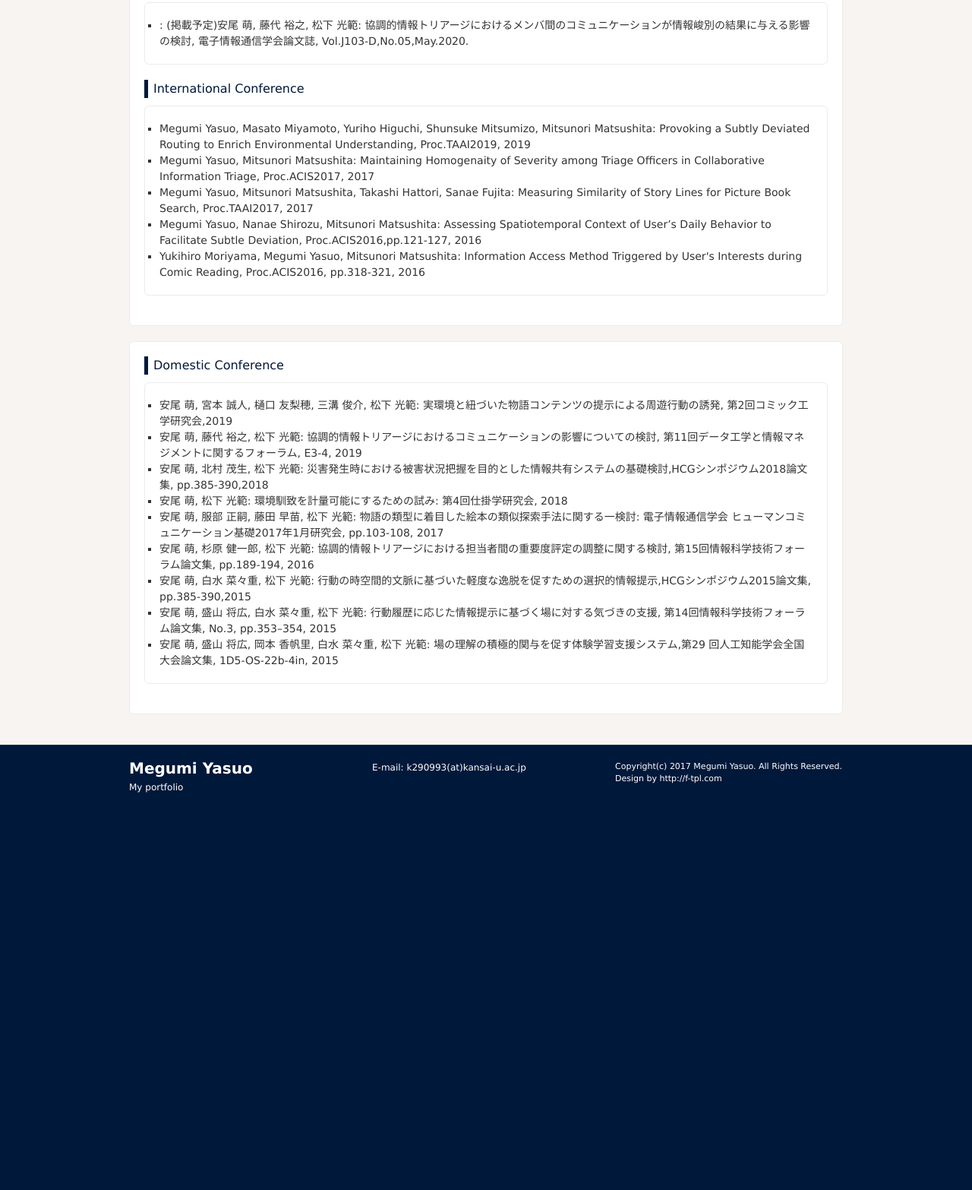
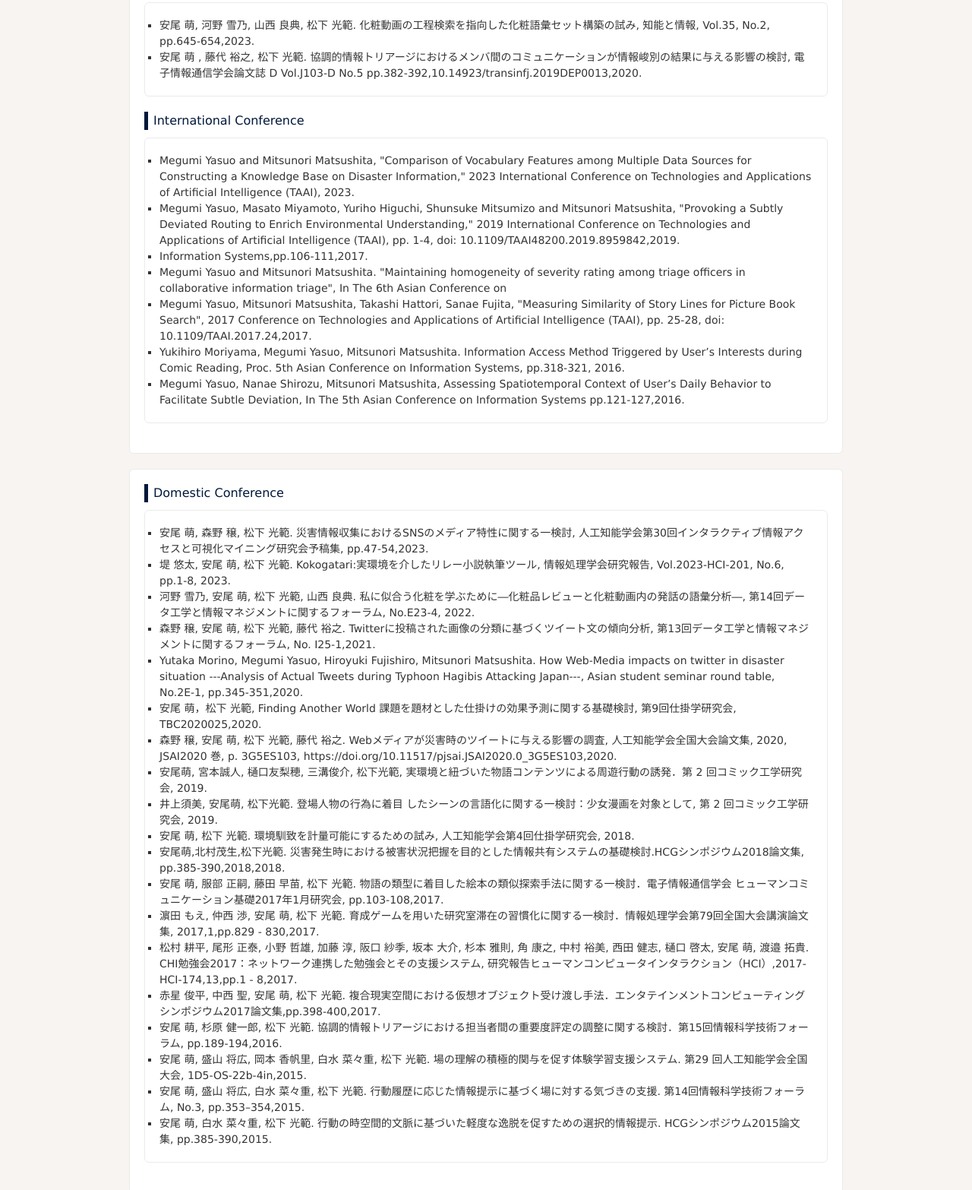
Before and after one commit to meg-github/Portfolio, a plain HTML site: page publication.html in a window 1280 px wide. Shown: the part 468-2034 px from the top of the page at 76% size. Before the commit the page ends 1553 px from the top, so only its background shows below. Drawn offline with Linux system fonts and the light colour scheme.

Commit message:
update works
業績の項目を一新

```diff
--- a/publication.html
+++ b/publication.html
@@ -56,30 +56,45 @@
 		<section class="content">
 			<h3 class="heading">Journal</h3>
 			<ul class="paper_list">
-				<li>: (掲載予定)安尾 萌, 藤代 裕之, 松下 光範: 協調的情報トリアージにおけるメンバ間のコミュニケーションが情報峻別の結果に与える影響の検討, 電子情報通信学会論文誌, Vol.J103-D,No.05,May.2020.</li>
+				<li>安尾 萌, 河野 雪乃, 山西 良典, 松下 光範. 化粧動画の工程検索を指向した化粧語彙セット構築の試み, 知能と情報, Vol.35, No.2, pp.645-654,2023.</li>
+				<li>安尾 萌 , 藤代 裕之,  松下 光範. 協調的情報トリアージにおけるメンバ間のコミュニケーションが情報峻別の結果に与える影響の検討, 電子情報通信学会論文誌 D Vol.J103-D No.5 pp.382-392,10.14923/transinfj.2019DEP0013,2020.</li>
+
 			</ul>
 			<h3 class="heading">International Conference</h3>
 			<ul class="paper_list">
-				<li>Megumi Yasuo, Masato Miyamoto, Yuriho Higuchi, Shunsuke Mitsumizo, Mitsunori Matsushita: Provoking a Subtly Deviated Routing to Enrich Environmental Understanding, Proc.TAAI2019, 2019</li>
-				<li>Megumi Yasuo, Mitsunori Matsushita: Maintaining Homogenaity of Severity among Triage Officers in Collaborative Information Triage, Proc.ACIS2017, 2017</li>
-				<li>Megumi Yasuo, Mitsunori Matsushita, Takashi Hattori, Sanae Fujita: Measuring Similarity of Story Lines for Picture Book Search, Proc.TAAI2017, 2017</li>
-				<li>Megumi Yasuo, Nanae Shirozu, Mitsunori Matsushita: Assessing Spatiotemporal Context of User’s Daily Behavior to Facilitate Subtle Deviation, Proc.ACIS2016,pp.121-127, 2016</li>
-				<li>Yukihiro Moriyama, Megumi Yasuo, Mitsunori Matsushita: Information Access Method Triggered by User's Interests during Comic Reading, Proc.ACIS2016, pp.318-321, 2016</li>
+				<li>Megumi Yasuo and  Mitsunori Matsushita, "Comparison of Vocabulary Features among Multiple Data Sources for Constructing a Knowledge Base on Disaster Information," 2023 International Conference on Technologies and Applications of Artiﬁcial Intelligence (TAAI), 2023.</li>
+				<li>Megumi Yasuo, Masato Miyamoto, Yuriho Higuchi, Shunsuke Mitsumizo and Mitsunori Matsushita, "Provoking a Subtly Deviated Routing to Enrich Environmental Understanding," 2019 International Conference on Technologies and Applications of Artiﬁcial Intelligence (TAAI), pp. 1-4, doi: 10.1109/TAAI48200.2019.8959842,2019.</li>
+				<li>Information Systems,pp.106-111,2017.</li>
+				<li>Megumi Yasuo and Mitsunori Matsushita. "Maintaining homogeneity of severity rating among triage officers in collaborative information triage", In The 6th Asian Conference on</li>
+				<li>Megumi Yasuo, Mitsunori Matsushita, Takashi Hattori, Sanae Fujita, "Measuring Similarity of Story Lines for Picture Book Search", 2017 Conference on Technologies and Applications of Artificial Intelligence (TAAI), pp. 25-28, doi: 10.1109/TAAI.2017.24,2017.</li>
+				<li>Yukihiro Moriyama, Megumi Yasuo, Mitsunori Matsushita. Information Access Method Triggered by User’s Interests during Comic Reading, Proc. 5th Asian Conference on Information Systems, pp.318-321, 2016.</li>
+				<li>Megumi Yasuo, Nanae Shirozu, Mitsunori Matsushita, Assessing Spatiotemporal Context of User’s Daily Behavior to Facilitate Subtle Deviation, In The 5th Asian Conference on Information Systems pp.121-127,2016.</li>
+
 			</article>
 		</section>
 
 		<section class="content">
 			<h3 class="heading">Domestic Conference</h3>
 			<ul class="paper_list">
-				<li>安尾 萌, 宮本 誠人, 樋口 友梨穂, 三溝 俊介, 松下 光範: 実環境と紐づいた物語コンテンツの提示による周遊行動の誘発, 第2回コミック工学研究会,2019</li>
-				<li>安尾 萌, 藤代 裕之, 松下 光範: 協調的情報トリアージにおけるコミュニケーションの影響についての検討, 第11回データ工学と情報マネジメントに関するフォーラム, E3-4, 2019</li>
-				<li>安尾 萌, 北村 茂生, 松下 光範: 災害発生時における被害状況把握を目的とした情報共有システムの基礎検討,HCGシンポジウム2018論文集, pp.385-390,2018</li>
-				<li>安尾 萌, 松下 光範: 環境馴致を計量可能にするための試み: 第4回仕掛学研究会, 2018</li>
-				<li>安尾 萌, 服部 正嗣, 藤田 早苗, 松下 光範: 物語の類型に着目した絵本の類似探索手法に関する一検討: 電子情報通信学会 ヒューマンコミュニケーション基礎2017年1月研究会, pp.103-108, 2017</li>
-				<li>安尾 萌, 杉原 健一郎, 松下 光範: 協調的情報トリアージにおける担当者間の重要度評定の調整に関する検討, 第15回情報科学技術フォーラム論文集, pp.189-194, 2016</li>
-				<li>安尾 萌, 白水 菜々重, 松下 光範: 行動の時空間的文脈に基づいた軽度な逸脱を促すための選択的情報提示,HCGシンポジウム2015論文集, pp.385-390,2015</li>
-				<li>安尾 萌, 盛山 将広, 白水 菜々重, 松下 光範: 行動履歴に応じた情報提示に基づく場に対する気づきの支援, 第14回情報科学技術フォーラム論文集, No.3, pp.353–354, 2015</li>
-				<li>安尾 萌, 盛山 将広, 岡本 香帆里, 白水 菜々重, 松下 光範: 場の理解の積極的関与を促す体験学習支援システム,第29 回人工知能学会全国大会論文集, 1D5-OS-22b-4in, 2015</li>
+				<li>安尾 萌, 森野 穣, 松下 光範. 災害情報収集におけるSNSのメディア特性に関する一検討, 人工知能学会第30回インタラクティブ情報アクセスと可視化マイニング研究会予稿集, pp.47-54,2023.</li>
+				<li>堤 悠太, 安尾 萌, 松下 光範. Kokogatari:実環境を介したリレー小説執筆ツール, 情報処理学会研究報告, Vol.2023-HCI-201, No.6, pp.1-8, 2023.</li>
+				<li>河野 雪乃, 安尾 萌, 松下 光範, 山西 良典. 私に似合う化粧を学ぶために―化粧品レビューと化粧動画内の発話の語彙分析―, 第14回データ工学と情報マネジメントに関するフォーラム, No.E23-4, 2022.</li>
+				<li>森野 穣, 安尾 萌, 松下 光範, 藤代 裕之. Twitterに投稿された画像の分類に基づくツイート文の傾向分析, 第13回データ工学と情報マネジメントに関するフォーラム, No. I25-1,2021.</li>
+				<li>Yutaka Morino, Megumi Yasuo, Hiroyuki Fujishiro, Mitsunori Matsushita. How Web-Media impacts on twitter in disaster situation ---Analysis of Actual Tweets during Typhoon Hagibis Attacking Japan---, Asian student seminar round table, No.2E-1, pp.345-351,2020.</li>
+				<li>安尾 萌，松下 光範, Finding Another World 課題を題材とした仕掛けの効果予測に関する基礎検討, 第9回仕掛学研究会, TBC2020025,2020.</li>
+				<li>森野 穣, 安尾 萌, 松下 光範, 藤代 裕之. Webメディアが災害時のツイートに与える影響の調査, 人工知能学会全国大会論文集, 2020, JSAI2020 巻, p. 3G5ES103, https://doi.org/10.11517/pjsai.JSAI2020.0_3G5ES103,2020.</li>
+				<li>安尾萌, 宮本誠人, 樋口友梨穂, 三溝俊介, 松下光範, 実環境と紐づいた物語コンテンツによる周遊行動の誘発．第 2 回コミック工学研究会, 2019.</li>
+				<li>井上須美, 安尾萌, 松下光範. 登場人物の行為に着目 したシーンの言語化に関する一検討：少女漫画を対象として, 第 2 回コミック工学研究会, 2019.</li>
+				<li>安尾 萌, 松下 光範. 環境馴致を計量可能にするための試み, 人工知能学会第4回仕掛学研究会, 2018.</li>
+				<li>安尾萌,北村茂生,松下光範. 災害発生時における被害状況把握を目的とした情報共有システムの基礎検討.HCGシンポジウム2018論文集, pp.385-390,2018,2018.</li>
+				<li>安尾 萌, 服部 正嗣, 藤田 早苗, 松下 光範. 物語の類型に着目した絵本の類似探索手法に関する一検討．電子情報通信学会 ヒューマンコミュニケーション基礎2017年1月研究会, pp.103-108,2017.</li>
+				<li>濵田 もえ, 仲西 渉, 安尾 萌, 松下 光範. 育成ゲームを用いた研究室滞在の習慣化に関する一検討．情報処理学会第79回全国大会講演論文集, 2017,1,pp.829 - 830,2017.</li>
+				<li>松村 耕平, 尾形 正泰, 小野 哲雄, 加藤 淳, 阪口 紗季, 坂本 大介, 杉本 雅則, 角 康之, 中村 裕美, 西田 健志, 樋口 啓太, 安尾 萌, 渡邉 拓貴. CHI勉強会2017：ネットワーク連携した勉強会とその支援システム, 研究報告ヒューマンコンピュータインタラクション（HCI）,2017-HCI-174,13,pp.1 - 8,2017.</li>
+				<li>赤星 俊平, 中西 聖, 安尾 萌,  松下 光範. 複合現実空間における仮想オブジェクト受け渡し手法．エンタテインメントコンピューティングシンポジウム2017論文集,pp.398-400,2017.</li>
+				<li>安尾 萌, 杉原 健一郎, 松下 光範. 協調的情報トリアージにおける担当者間の重要度評定の調整に関する検討．第15回情報科学技術フォーラム, pp.189-194,2016.</li>
+				<li>安尾 萌, 盛山 将広, 岡本 香帆里, 白水 菜々重, 松下 光範. 場の理解の積極的関与を促す体験学習支援システム. 第29 回人工知能学会全国大会, 1D5-OS-22b-4in,2015.</li>
+				<li>安尾 萌, 盛山 将広, 白水 菜々重, 松下 光範. 行動履歴に応じた情報提示に基づく場に対する気づきの支援. 第14回情報科学技術フォーラム, No.3, pp.353–354,2015.</li>
+				<li>安尾 萌, 白水 菜々重, 松下 光範. 行動の時空間的文脈に基づいた軽度な逸脱を促すための選択的情報提示. HCGシンポジウム2015論文集, pp.385-390,2015.</li>
 			</ul>
 
 
```
Also changed, not shown: index.html (+2 -2 lines).
